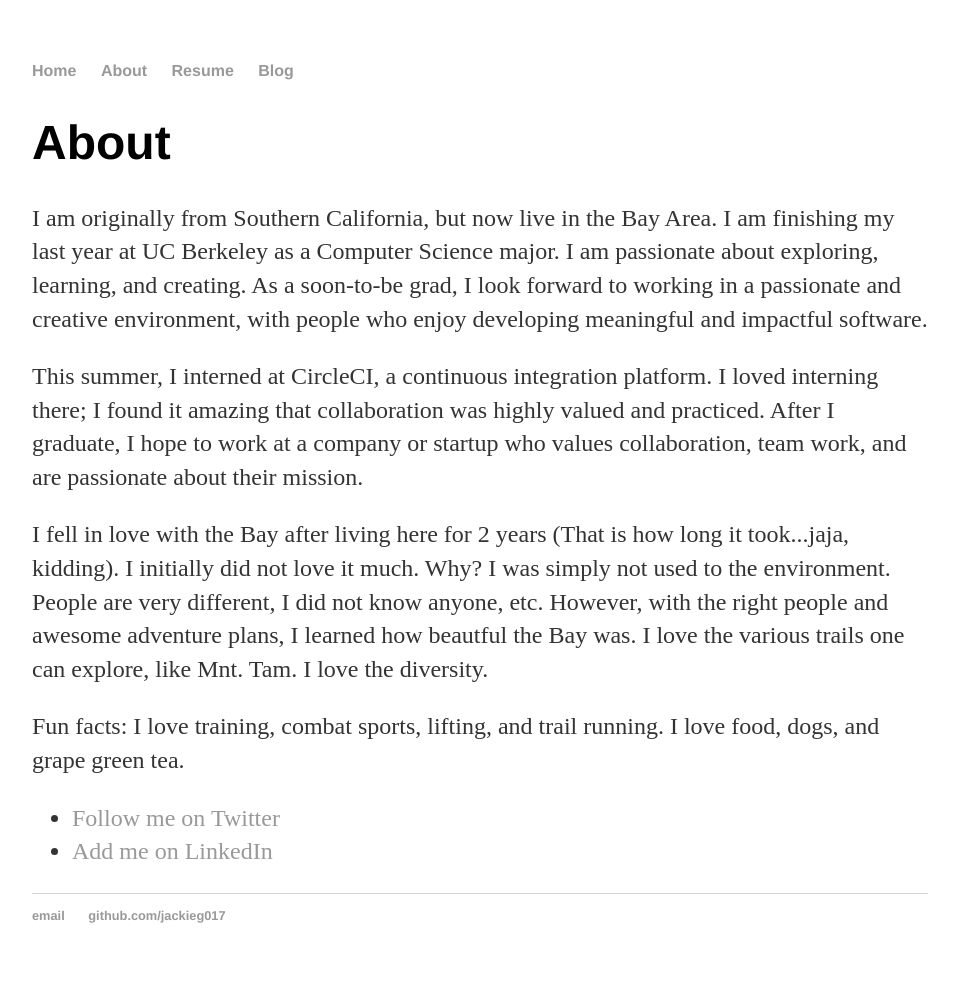
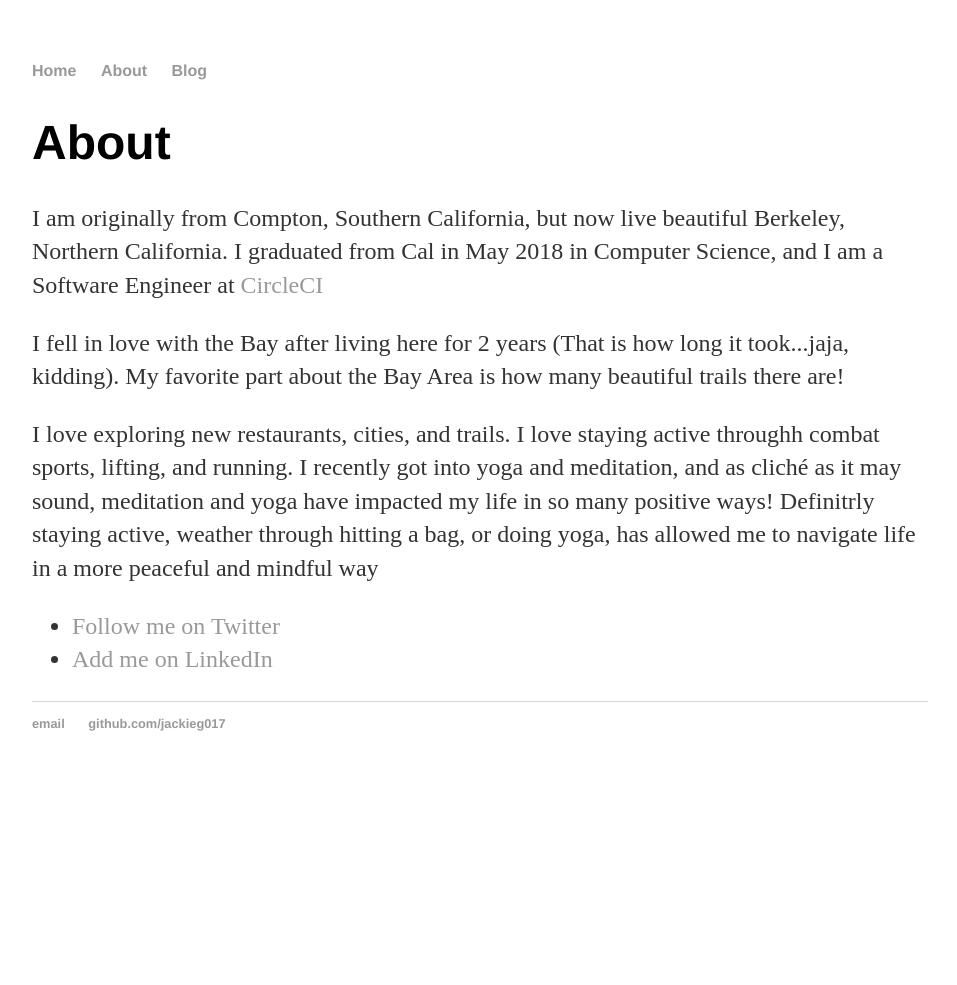
Before and after one commit to jackieg017/jackieg017.github.io, a Jekyll site: the page built from about/index.html, in a window 1280 px wide. Shown: the whole page, without its empty margins (160-1117 px from the left). Built offline with Jekyll 4.4.1, drawn with Linux system fonts in a browser that asks for light colours; after the commit the page ends 900 px from its top, so only the background shows below that.

Commit message:
updated my website

```diff
--- a/_layouts/default.html
+++ b/_layouts/default.html
@@ -1,16 +1,17 @@
 <!DOCTYPE html>
 <html>
+
 <head>
 	<title>{{ page.title }}</title>
 	<!-- link to main stylesheet -->
 	<link rel="stylesheet" type="text/css" href="/css/main.css">
 </head>
+
 <body>
 	<nav>
 		<ul>
 			<li><a href="/">Home</a></li>
 			<li><a href="/about">About</a></li>
-	        		<li><a href="/resume">Resume</a></li>
 			<li><a href="/blog">Blog</a></li>
 		</ul>
 	</nav>
@@ -26,4 +27,5 @@
 		</ul>
 	</footer>
 </body>
+
 </html>
--- a/about/index.html
+++ b/about/index.html
@@ -5,10 +5,14 @@ title: About Jacque
 
 <div class="about">
 	<h1>About</h1>
-			<p>I am originally from Southern California, but now live in the Bay Area.  I am finishing my last year at UC Berkeley as a Computer Science major.  I am passionate about exploring, learning, and creating.  As a soon-to-be grad, I look forward to working in a passionate and creative environment, with people who enjoy developing meaningful and impactful software.</p>
-      			<p>This summer, I interned at CircleCI, a continuous integration platform.  I loved interning there; I found it amazing that collaboration was highly valued and practiced.  After I graduate, I hope to work at a company or startup who values collaboration, team work, and are passionate about their mission.</p>
-      			<p>I fell in love with the Bay after living here for 2 years (That is how long it took...jaja, kidding).  I initially did not love it much.  Why?  I was simply not used to the environment.  People are very different, I did not know anyone, etc.   However, with the right people and awesome adventure plans, I learned how beautful the Bay was.  I love the various trails one can explore, like Mnt. Tam.  I love the diversity. </p>
-			<p>Fun facts:  I love training, combat sports, lifting, and trail running.  I love food, dogs, and grape green tea.</p>
+	<p>I am originally from Compton, Southern California, but now live beautiful Berkeley, Northern California. I
+		graduated from Cal in May 2018 in Computer Science, and I am a Software Engineer at <a href="https://circleci.com/">CircleCI</a></p>
+	<p>I fell in love with the Bay after living here for 2 years (That is how long it took...jaja, kidding). My favorite
+		part about the Bay Area is how many beautiful trails there are! </p>
+	<p>I love exploring new restaurants, cities, and trails. I love staying active throughh combat sports, lifting,
+		and running. I recently got into yoga and meditation, and as cliché as it may sound, meditation and yoga have
+		impacted my life in so many positive ways! Definitrly staying active, weather through hitting a bag, or doing yoga,
+		has allowed me to navigate life in a more peaceful and mindful way</p>
 	<ul class="contacts">
 		<li><a href="https://twitter.com/jacqueuqcaj">Follow me on Twitter</a></li>
 		<li><a href="https://www.linkedin.com/in/jacqueuqcaj/">Add me on LinkedIn</a></li>
--- a/css/main.css
+++ b/css/main.css
@@ -1,29 +1,77 @@
-body { margin: 60px auto; width: 70%; }
+body {
+  margin: 60px auto;
+  width: 70%;
+}
 
-a { text-decoration: none; color: #999; }
-a:hover { text-decoration: underline; }
+a {
+  text-decoration: none;
+  color: #999;
+}
+a:hover {
+  text-decoration: underline;
+}
 
-p, ul { font-size: 1.5em; line-height: 1.4em; color: #333; }
+p,
+ul {
+  font-size: 1.5em;
+  line-height: 1.4em;
+  color: #333;
+}
 
-h1, h2, h3, h4 { font-family: 'Helvetica', 'Arial', 'Sans-Serif'; }
-h1 { font-size: 3em;  }
-h2 { font-size: 2.7em; }
-h3 { font-size: 2.3em; }
-h4 { font-size: 1.9em; }
+h1,
+h2,
+h3,
+h4 {
+  font-family: "Helvetica", "Arial", "Sans-Serif";
+}
+h1 {
+  font-size: 3em;
+}
+h2 {
+  font-size: 2.7em;
+}
+h3 {
+  font-size: 2.3em;
+}
+h4 {
+  font-size: 1.9em;
+}
 
-nav ul, footer ul { font-size: 1em; font-family: 'Helvetica', 'Arial', 'Sans-Serif'; padding: 0px; list-style: none; font-weight: bold; }
-nav ul li, footer ul li { display: inline; margin-right: 20px; }
+nav ul,
+footer ul {
+  font-size: 1em;
+  font-family: "Helvetica", "Arial", "Sans-Serif";
+  padding: 0px;
+  list-style: none;
+  font-weight: bold;
+}
+nav ul li,
+footer ul li {
+  display: inline;
+  margin-right: 20px;
+}
 
-footer { border-top: 1px solid #d5d5d5; font-size: .8em; }
+footer {
+  border-top: 1px solid #d5d5d5;
+  font-size: 0.8em;
+}
 
 /* Blog */
-ul.posts { margin: 20px auto 40px; font-size: 1.5em; }
-ul.posts li { list-style: none; }
+ul.posts {
+  margin: 20px auto 40px;
+  font-size: 1.5em;
+}
+ul.posts li {
+  list-style: none;
+}
 
-/* CV */
-.resume { margin: 0px 0px 60px; }
-.resume h1 { font-size: 3em; }
-.resume h2 { font-size: 2em; }
-.resume address, .resume .download { font-family: 'Helvetica', 'Arial', 'Sans-Serif'; }
-.resume address, .cv p { font-size: 1.2em; }
-.resume .download { float: right; font-size: .8em; text-transform: uppercase; }
+/* Articles */
+.articles {
+  margin: 0px 0px 60px;
+}
+.articles h1 {
+  font-size: 3em;
+}
+.articles h2 {
+  font-size: 2em;
+}
--- a/index.html
+++ b/index.html
@@ -4,5 +4,6 @@ title: Jacque
 ---
 <div class="blurb">
 	<h1>Hello, I'm Jacque!</h1>
-	<p>I am a student at Cal, and will be graduating in May 2018.  I love learning, exploring, and pushing my mind and body. <a href="/about">Read more about me...</a></p>
+	<p>I love learning, exploring, and pushing my mind and body. Welcome to my website/blog! . <a href="/about">Read more
+			about me...</a></p>
 </div><!-- /.blurb -->
```
Also changed, not shown: articles/index.html (added, +16 -0 lines), resume/index.html (deleted, +0 -16 lines), 1 other file. Lines whose indentation alone changed are shown as unchanged.
